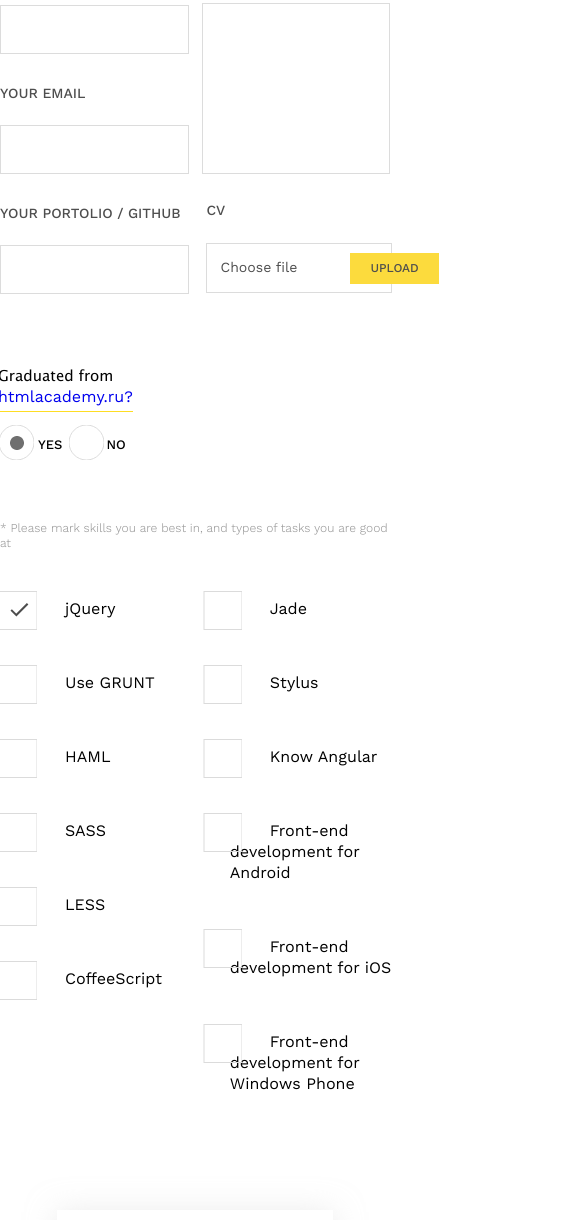
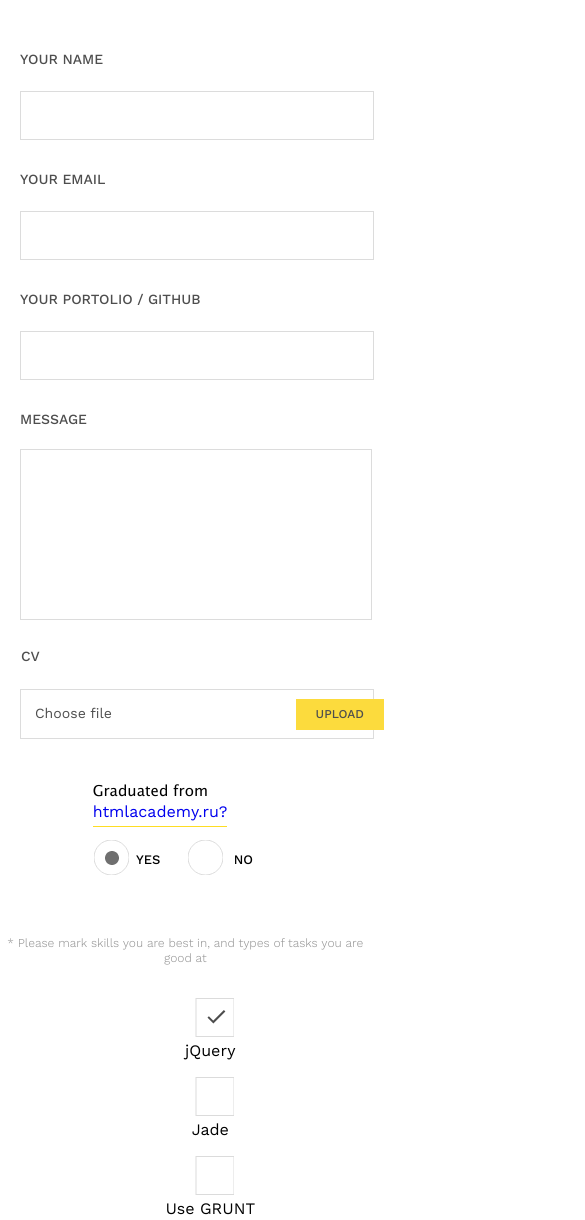
Before and after one commit to evgar/adx_frontend, a website: page app/index.html in a window 390 px wide. Shown: the part 780-2000 px from the top of the page, 585 px wide, since content can reach past the window. Drawn offline with nearby package versions, Linux system fonts and the light colour scheme; files that its build step writes are made by us from their sources.

Commit message:
add responsive breakpoints

```diff
--- a/app/styles/main.scss
+++ b/app/styles/main.scss
@@ -1,4 +1,6 @@
-@import "../styles/fonts";
+@import "fonts";
+@import "../../node_modules/breakpoint-sass/stylesheets/_breakpoint";
+//@import "breakpoint";
 $black:   #191919;
 $sun-yellow: #fedd23;
 
@@ -11,7 +13,7 @@ $sun-yellow: #fedd23;
 }
 
 .clear {
-  height:0px !important;
+  height:0 !important;
   clear:both;
   margin:0 !important;
   padding:0 !important;
@@ -49,9 +51,13 @@ body {
   color: #191919;
   font: 24px work_sansregular;
   text-align: center;
-  width: 770px;
+  max-width: 770px;
+  width: 100%;
   margin: 40px auto 0 auto;
   line-height: 43px;
+  @include breakpoint(320px 1000px) {
+    font-size: 19px;
+  }
 }
 
 .form {
@@ -59,6 +65,7 @@ body {
   margin: 140px auto 0 auto;
   padding-top: 75px;
   max-width: 947px;
+  width: 100%;
 }
 
 .form {
@@ -139,10 +146,17 @@ body {
   border: none;
   padding: 0;
   margin: 0;
+  @include breakpoint(320px 1000px) {
+    width: 95%;
+    padding: 0 20px 0 20px;
+  }
   &__description {
     font: 12px work_sanslight;
     color: #979797;
     margin: 19px 0 0 0;
+    @include breakpoint(320px 576px) {
+      text-align: center;
+    }
   }
   &--left {
     float: left;
@@ -150,11 +164,18 @@ body {
 
   &--right {
     float: right;
+    @include breakpoint(320px 1000px) {
+      float: left;
+    }
   }
 
   &--graduated {
     margin: 31px 0 0 -2px;
     width: 27%;
+    @include breakpoint(320px 1000px) {
+      margin: 0 auto 0 auto;
+      width: 50%;
+    }
       h3 {
         margin: 0;
         display: block;
@@ -170,9 +191,15 @@ body {
 
     &--checkboxes {
       width: 100%;
+      @include breakpoint(577px 1000px) {
+        width: 95%;
+      }
+      @include breakpoint(320px 576px) {
+        margin: 0 auto;
+        padding: 0;
       }
     }
-
+  }
   .list-radio {
     @include clearfix;
     float: left;
@@ -219,17 +246,30 @@ body {
 
   .checkboxes-list {
     @include clearfix;
+    @include breakpoint(320px 576px) {
+      text-align: center;
+      margin: 70px 0 0 0;
+    }
     list-style: none;
     padding: 0;
     margin: 38px 0 0 0;
 
     &__item {
       padding: 0 0 28px 0;
+      @include breakpoint(320px 576px) {
+        margin: 20px 0 10px 0;
+      }
       &:nth-child(odd) {
+        @include breakpoint(320px 576px) {
+          width: 100%;
+        }
         width: 50%;
         float: left;
       }
       &:nth-child(even) {
+        @include breakpoint(320px 576px) {
+          width: 100%;
+        }
         width: 47.5%;
         float: right;
       }
@@ -254,6 +294,15 @@ body {
       width: 40px;
       display: inline-block;
       background: url(../images/checkboxes.png) no-repeat;
+      @include breakpoint(320px 576px) {
+        position: absolute;
+        left: 46%;
+        top: -44px;
+      }
+      @include breakpoint(577px 820px) {
+        left: -7%;
+        top: -2px;
+      }
     }
     &__option {
       position: relative;
@@ -261,6 +310,10 @@ body {
       left: 25px;
       font: 16px work_sansregular;
       cursor: pointer;
+      @include breakpoint(320px 820px) {
+        display: block;
+        width: 100%;
+      }
       &:hover {
         font-weight: bold;
       }
@@ -268,6 +321,9 @@ body {
   }
 
   .form-button {
+    @include breakpoint(320px 576px) {
+     margin-top: 20px;
+    }
     display: block;
     width: 276px;
     height: 76px;
@@ -279,6 +335,7 @@ body {
     border: none;
     text-transform: uppercase;
     letter-spacing: 2.4px;
+    cursor: pointer;
     &:before {
       position: relative;
       content: '';
@@ -293,19 +350,31 @@ body {
 
   .section {
     &__main {
+      max-width: 1200px;
+      width: 100%;
       padding: 0 0 205px 0;
+      @include breakpoint(577px 1000px) {
+        width: 95%;
+        margin: 0 auto;
+      }
+      @include breakpoint(320px 576px) {
+        width: 95%;
+        padding-bottom: 20px;
+      }
     }
   }
 
   .footer {
+    max-width: 1200px;
+    width: 100%;
     background-color: black;
-  padding: 181px 0 252px 0;
+    padding: 19% 0 21.7% 0;
     background-image: url(../images/world-bg.png);
-  background-size: 92% 74%;
+    background-size: 90%;
     background-position: center 66%;
     background-repeat: no-repeat;
     &__content {
-    margin: 48px auto 0 auto;
+      margin: -1px auto 0 auto;
       text-align: center;
       color: white;
       font: 38px avalonbold;
```
Lines whose indentation alone changed are shown as unchanged.
